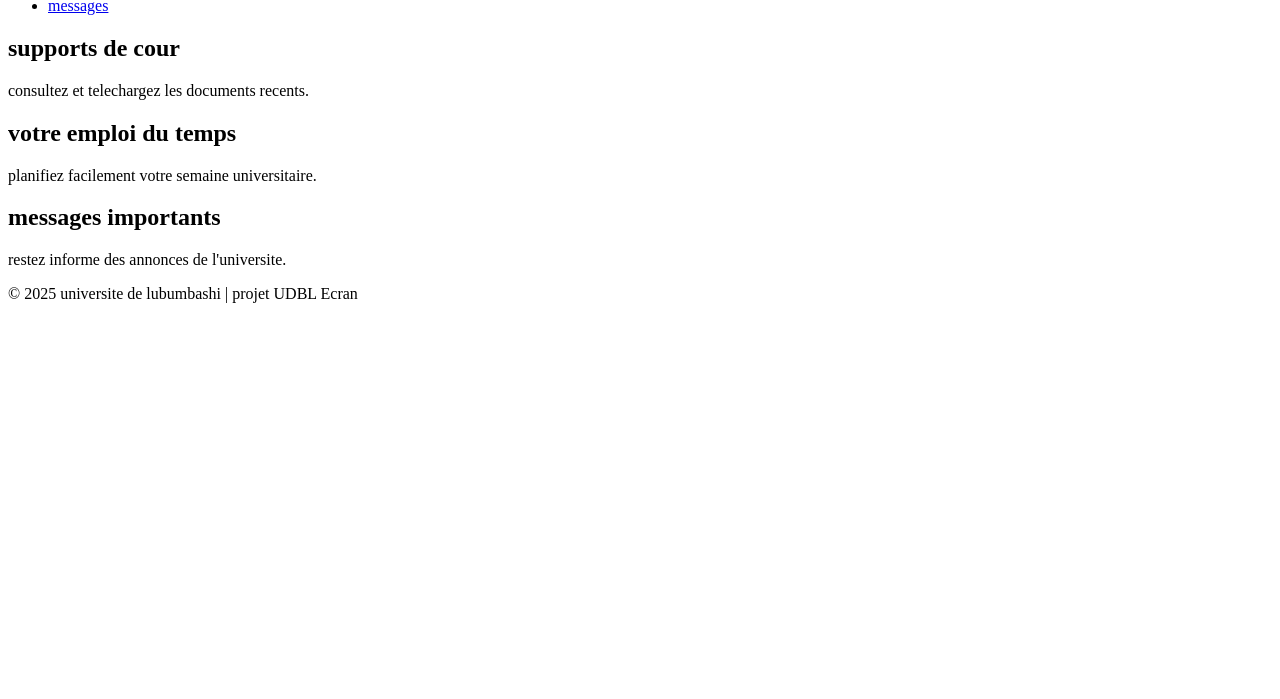
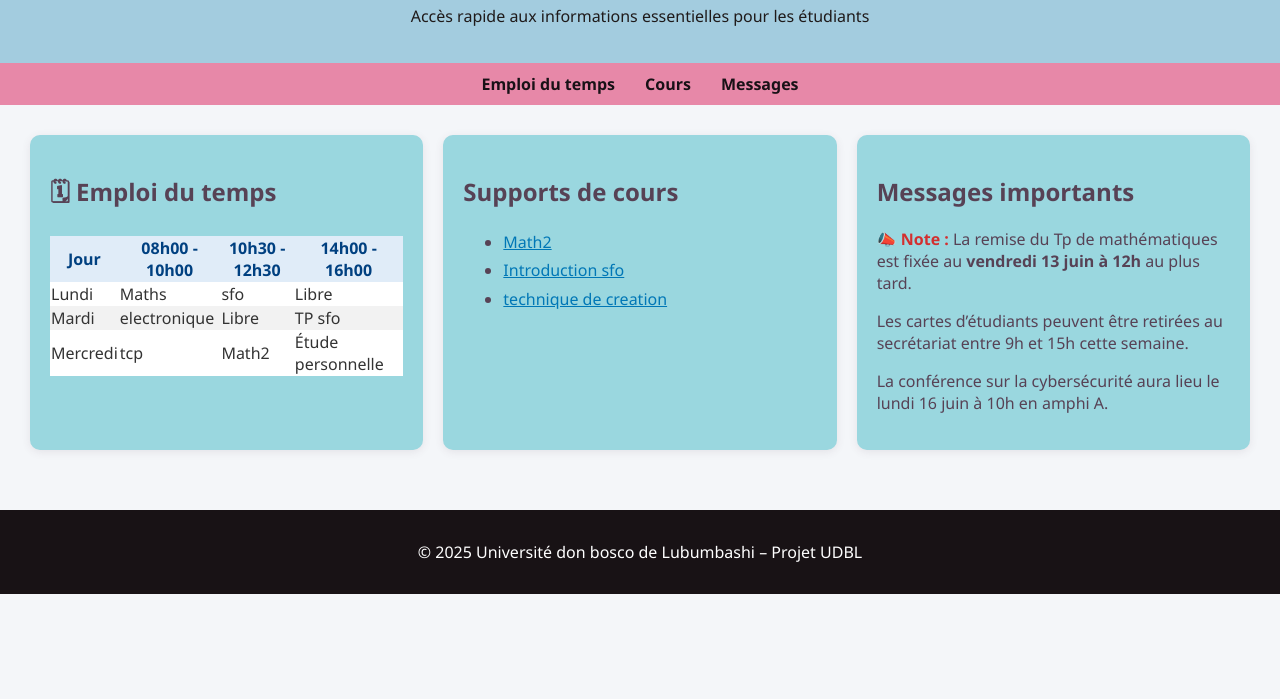
Before and after one commit to Ndjombi/PROJET_PYT, a plain HTML site: page index.html in a window 1280 px wide. Shown: the part 101-800 px from the top of the page. Drawn offline with Linux system fonts and the light colour scheme.

Commit message:
pilote des autres modules

```diff
--- a/index.html
+++ b/index.html
@@ -2,43 +2,136 @@
 <html lang="fr">
 <head>
   <meta charset="UTF-8">
-    <title>UDBL Ecran_tableau Etudiant</title>
+  <title>UDBL - Ecran</title>
   <meta name="viewport" content="width=device-width, initial-scale=1.0">
-    <link rel="stylesheet" href="styles.css"> <!-- A creer ou integrer -->
+  <style>
+    body {
+      font-family: 'Segoe UI', sans-serif;
+      margin: 0;
+      background-color: #f4f6f9;
+      color: #574255;
+    }
 
+    header {
+      background-color: #a3ccdf;
+      color: rgb(31, 26, 26);
+      padding: 20px;
+      text-align: center;
+    }
+
+    nav {
+      background-color: #e788a8;
+      display: flex;
+      justify-content: center;
+      gap: 30px;
+      padding: 10px 0;
+
+    }
+
+    nav a {
+      text-decoration: none;
+      color: #181116;
+      font-weight: bold;
+    }
+
+    main {
+      display: grid;
+      grid-template-columns: repeat(auto-fit, minmax(280px, 1fr));
+      gap: 20px;
+      padding: 30px;
+    }
+
+    section {
+      background-color: rgb(154, 215, 223);
+      padding: 20px;
+      border-radius: 10px;
+      box-shadow: 0 2px 8px rgba(88, 57, 77, 0.1);
+      transition: transform 0.3s ease;
+    }
+
+    section:hover {
+      transform: translateY(-5px);
+    }
+
+    footer {
+      background-color: #181215;
+      color: white;
+      text-align: center;
+      padding: 15px;
+      margin-top: 30px;
+    }
+  </style>
 </head>
 <body>
 
   <header>
-        <h1>tableau digital UDBL</h1>
-        <nav>
-            <ul>
-                <li><a href="#cour>cour</a></li>
-                <li><a href="#emploi+->emploi du temps</a></li>
-                <li><a href="#messages">messages</a></li>
-            </ul>
-        </nav>
+    <h1>Ecran - UDBL</h1>
+    <p>Accès rapide aux informations essentielles pour les étudiants</p>
   </header>
 
+  <nav>
+    <a href="#cours"> Emploi du temps</a>
+    <a href="#emploi"> Cours</a>
+    <a href="#messages"> Messages</a>
+  </nav>
+
   <main>
-        <section id="cours">
-            <h2>supports de cour</h2>
-            <p>consultez et telechargez les documents recents.</p>
+    <section id="emploi">
+      <h2>🗓 Emploi du temps</h2>
+      <table style="width:100%; border-collapse:collapse; background:white; color:#333;">
+        <tr style="background-color:#e0ecf8; color:#004080;">
+          <th>Jour</th>
+          <th>08h00 - 10h00</th>
+          <th>10h30 - 12h30</th>
+          <th>14h00 - 16h00</th>
+        </tr>
+        <tr>
+          <td>Lundi</td>
+          <td>Maths</td>
+          <td>sfo</td>
+          <td>Libre</td>
+        </tr>
+        <tr style="background-color:#f2f2f2;">
+          <td>Mardi</td>
+          <td>electronique</td>
+          <td>Libre</td>
+          <td>TP sfo</td>
+        </tr>
+        <tr>
+          <td>Mercredi</td>
+          <td> tcp</td>
+          <td>Math2</td>
+          <td>Étude personnelle</td>
+        </tr>
+      </table>
     </section>
 
-            <section id="emploi">
-                <h2>votre emploi du temps</h2>
-                <p>planifiez facilement votre semaine universitaire.</p>
+    </section>
+
+    <section id="cours">
+      <h2> Supports de cours</h2>
+      <ul style="line-height: 1.8;">
+        <li><a href="docs/math2.pdf" style="color: #0077b6;">Math2</a></li>
+        <li><a href="docs/sfo.pdf" style="color: #0077b6;">Introduction sfo</a></li>
+        <li><a href="docs/technique de creation.pdf" style="color: #0077b6;">technique de creation</a></li>
+      </ul>
+
     </section>
 
     <section id="messages">
-                <h2>messages importants</h2>
-                <p>restez informe des annonces de l'universite.</p>
+      <h2> Messages importants</h2>
+      <p><strong style="color: #d32f2f;">📣 Note :</strong> La remise du Tp de mathématiques est fixée au <strong>vendredi 13 juin à 12h</strong> au plus tard.</p>
+      <p> Les cartes d’étudiants peuvent être retirées au secrétariat entre 9h et 15h cette semaine.</p>
+      <p> La conférence sur la cybersécurité aura lieu le lundi 16 juin à 10h en amphi A.</p>
+    </section>
+
+  </main>
+
     </section>
   </main>
 
   <footer>
-        <p>&copy; 2025 universite de lubumbashi | projet UDBL Ecran</p>
+    <p>&copy; 2025 Université don bosco de Lubumbashi – Projet UDBL</p>
   </footer>
 
 </body>
```
Also changed, not shown: 3 other files. Lines whose indentation alone changed are shown as unchanged.
